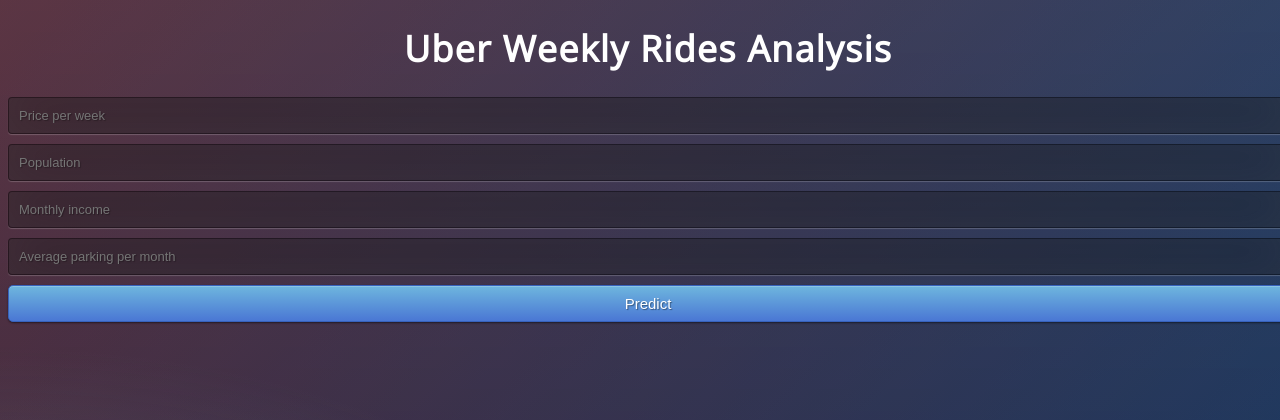
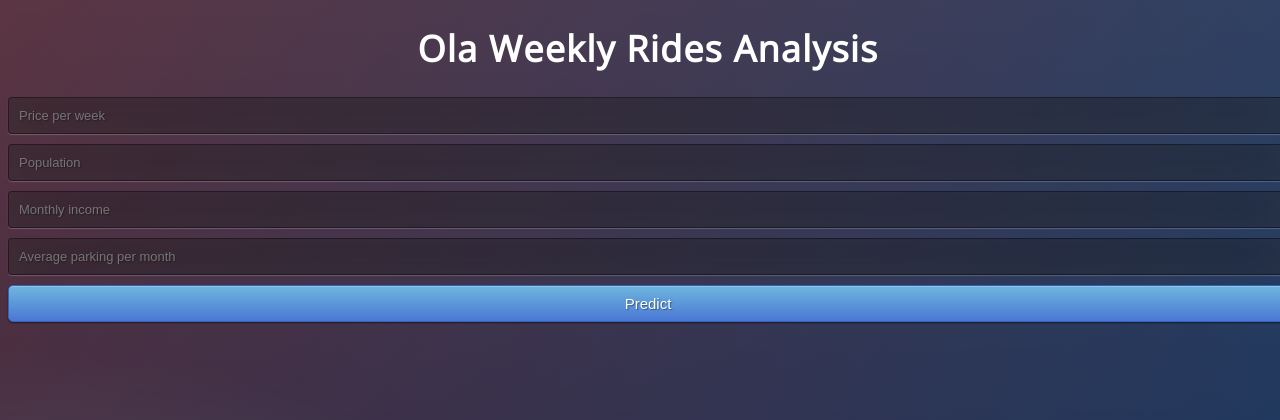
Before and after one commit to mallikagoel1602/ola-rides-prediction, a Flask app: page / in a window 1280 px wide. Shown: the top 420 px of the page. Run offline with Flask 2, Linux system fonts and the light colour scheme; parts of the project's set-up code (start-up, migrations or seed data) failed here and were passed over.

Commit message:
Update index.html

```diff
--- a/templates/index.html
+++ b/templates/index.html
@@ -2,7 +2,7 @@
 <html lang="en" dir="ltr">
     <head>
         <meta charset="utf-8">
-        <title>Uber Rides Prediction Model</title>
+        <title>Ola Rides Prediction Model</title>
         <link href='https://fonts.googleapis.com/css?family=Pacifico' rel='stylesheet' type='text/css'>
         <link href='https://fonts.googleapis.com/css?family=Arimo' rel='stylesheet' type='text/css'>
         <link href='https://fonts.googleapis.com/css?family=Hind:300' rel='stylesheet' type='text/css'>
@@ -10,7 +10,7 @@
         <link rel="stylesheet" href="{{ url_for('static', filename='css/style.css') }}">
     </head>
     <body>
-        <h1>Uber Weekly Rides Analysis</h1>
+        <h1>Ola Weekly Rides Analysis</h1>
         <form action="{{url_for('predict')}}" method="post">
             <input type="text" name="Priceperweek" placeholder="Price per week" required="required">
             <input type="text" name="Population" placeholder="Population" required="required">
```
